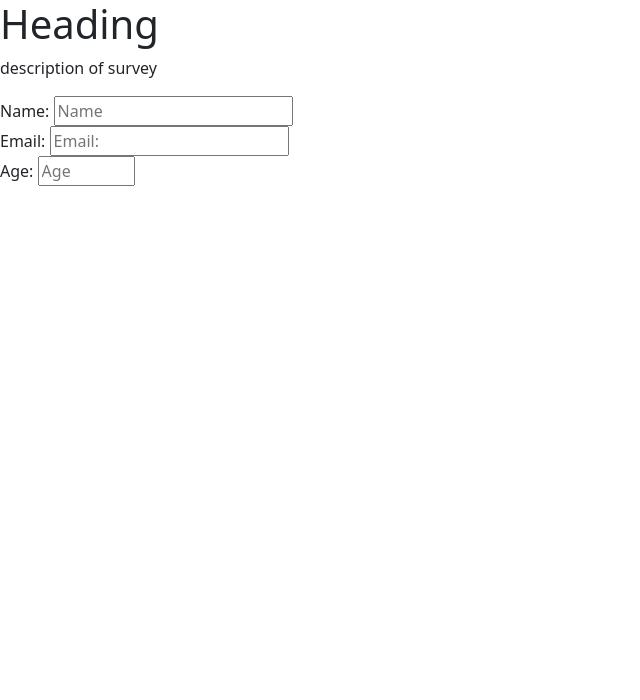
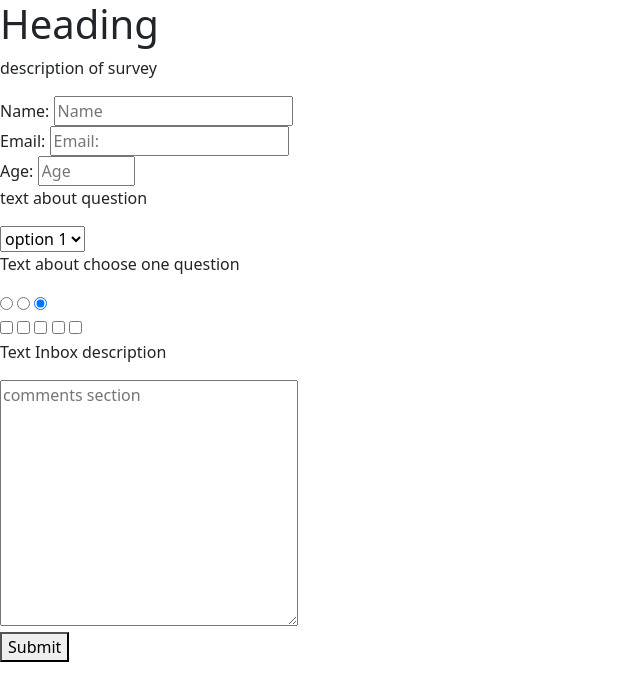
Before and after one commit to ARobin2288/survey-form, a plain HTML site: page index.html in a window 1280 px wide. Shown: the whole page, without its empty margins (0-640 px from the left). Drawn offline with nearby package versions, Linux system fonts and the light colour scheme.

Commit message:
added all basic html to pass the 17 tests

```diff
--- a/index.html
+++ b/index.html
@@ -25,6 +25,50 @@
         <label id="number-label" for="name">Age:</label>
         <input type="number" name="number" id="number" min="0" max="100" placeholder="Age" required>
       </div>
+      <div class="form-questions">
+        <p>text about question</p>
+        <select name="dropdown" id="dropdown">
+          <option value="">option 1</option>
+          <option value="">option 2</option>
+          <option value="">option 3</option>
+        </select>
+      </div>
+      <div class="form-questions">
+        <p>Text about choose one question</p>
+        <label for="radio-button">
+          <input id="radio-button" type="radio" name="radio-button" value="First choice" checked>
+        </label>
+        <label for="radio-button">
+          <input id="radio-button" type="radio" name="radio-button" value="Second choice" checked>
+        </label>
+        <label for="radio-button">
+          <input id="radio-button" type="radio" name="radio-button" value="Third choice" checked>
+        </label>
+      </div>
+      <div class="form-questions">
+        <label for="checkbox">
+          <input type="checkbox" name="checkbox" id="checkbox" value="Here's what we say" >
+        </label>
+        <label for="checkbox">
+          <input type="checkbox" name="checkbox" id="checkbox" value="Here's what we say" >
+        </label>
+        <label for="checkbox">
+          <input type="checkbox" name="checkbox" id="checkbox" value="Here's what we say" >
+        </label>
+        <label for="checkbox">
+          <input type="checkbox" name="checkbox" id="checkbox" value="Here's what we say" >
+        </label>
+        <label for="checkbox">
+          <input type="checkbox" name="checkbox" id="checkbox" value="Here's what we say" >
+        </label>
+      </div>
+      <div class="form-questions">
+        <p>Text Inbox description</p>
+        <textarea name="comments" id="comments" cols="30" rows="10" placeholder="comments section"></textarea>
+      </div>
+      <div class="form-questions">
+        <button id="submit">Submit</button>
+      </div>
     </form>
 
     <script src="https://cdn.freecodecamp.org/testable-projects-fcc/v1/bundle.js"></script>
```
